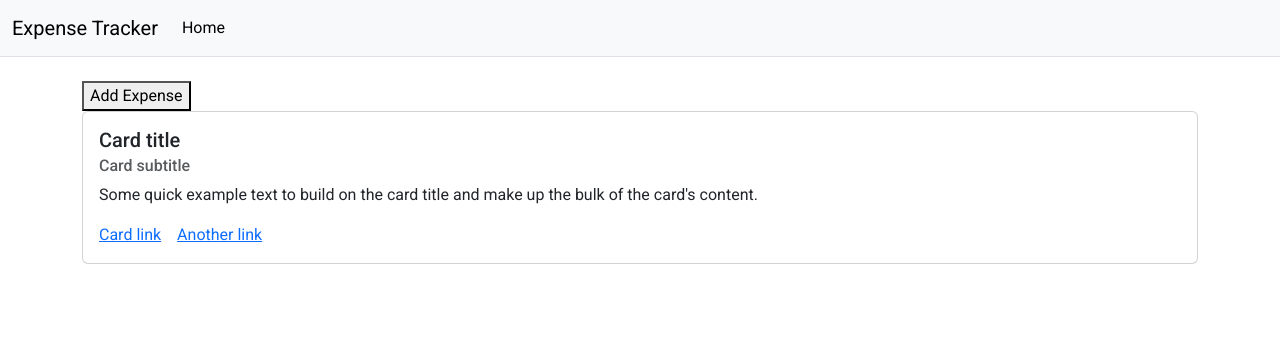
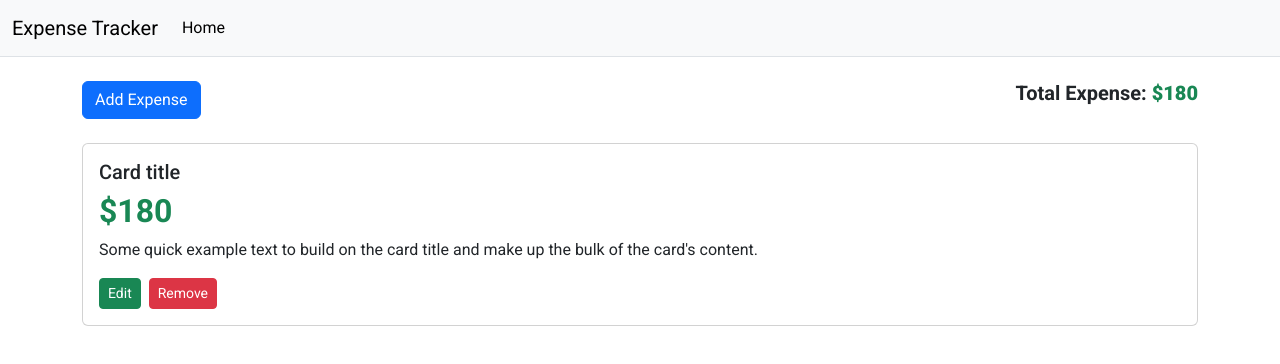
Before and after one commit to Bafana-Promise/NG17-FIREBASE-CRUD-APP, an Angular app: page / in a window 1280 px wide. Shown: the top 364 px of the page. Built offline with nearby package versions, Linux system fonts and the light colour scheme.

Commit message:
Added a flex on expense elements and added Common Module and Router Module

```diff
--- a/src/app/pages/expense/expense.component.html
+++ b/src/app/pages/expense/expense.component.html
@@ -1,15 +1,18 @@
-<div>
-    <button>Add Expense</button>
+<div class="mb-4 d-flex justify-content-between align-item-center">
+    <button type="button" routerLink="/expense-form" class="btn btn-primary">Add Expense</button>
+    <h5 class="fw-bold">Total Expense: <strong class="text-success">$180</strong></h5>
 </div>
 
-<div>
+<div class="d-flex flex-column gap-3">
     <div class="card">
         <div class="card-body">
           <h5 class="card-title">Card title</h5>
-          <h6 class="card-subtitle mb-2 text-body-secondary">Card subtitle</h6>
+          <h2 class="fw-bold text-success">$180</h2>
           <p class="card-text">Some quick example text to build on the card title and make up the bulk of the card's content.</p>
-          <a href="#" class="card-link">Card link</a>
-          <a href="#" class="card-link">Another link</a>
+          <div class="d-flex gap-2">
+            <button type="button" class="btn btn-sm btn-success">Edit</button>
+            <button type="button" class="btn btn-sm btn-danger">Remove</button>
+          </div>
         </div>
       </div>
 </div>
--- a/src/app/pages/expense/expense.component.ts
+++ b/src/app/pages/expense/expense.component.ts
@@ -1,9 +1,11 @@
+import { CommonModule } from '@angular/common';
 import { Component } from '@angular/core';
+import { RouterModule } from '@angular/router';
 
 @Component({
   selector: 'app-expense',
   standalone: true,
-  imports: [],
+  imports: [CommonModule, RouterModule],
   templateUrl: './expense.component.html',
   styleUrl: './expense.component.scss'
 })
```
